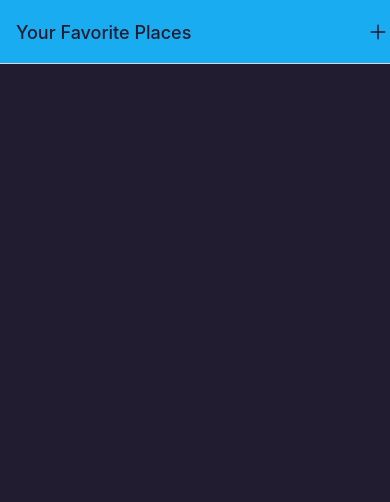
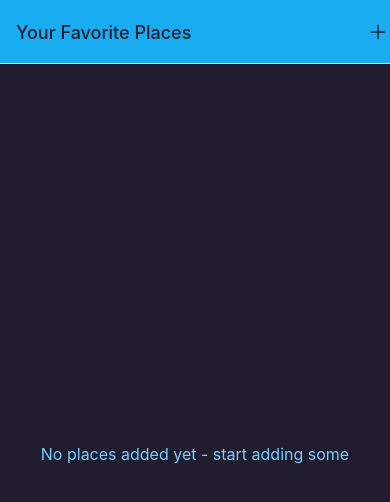
Before and after one commit to nirgluzman/React-Native-MyFavorites, a React Native app: screen /AllPlaces in a window 390 px wide. Shown: the top 502 px of the page. Built offline with nearby package versions, Linux system fonts and the light colour scheme.

Commit message:
add fallback text - no places added

```diff
--- a/components/Places/PlacesList.js
+++ b/components/Places/PlacesList.js
@@ -1,6 +1,18 @@
-import { FlatList } from 'react-native';
+import { FlatList, StyleSheet, Text, View } from 'react-native';
+
+import PlaceItem from './PlaceItem.js';
+
+import { Colors } from '../../constants/colors'; // color palette
 
 export default function PlacesList({ places }) {
+  if (!places || places.length === 0) {
+    return (
+      <View style={styles.fallbackContainer}>
+        <Text style={styles.fallbackText}>No places added yet - start adding some</Text>
+      </View>
+    );
+  }
+
   return (
     <FlatList
       data={places} // array (or array-like list) of items to render.
@@ -9,3 +21,16 @@ export default function PlacesList({ places }) {
     />
   );
 }
+
+const styles = StyleSheet.create({
+  fallbackContainer: {
+    flex: 1, // takes up the entire screen
+    justifyContent: 'center',
+    alignItems: 'center'
+  },
+
+  fallbackText: {
+    fontSize: 16,
+    color: Colors.primary200
+  }
+});
```
